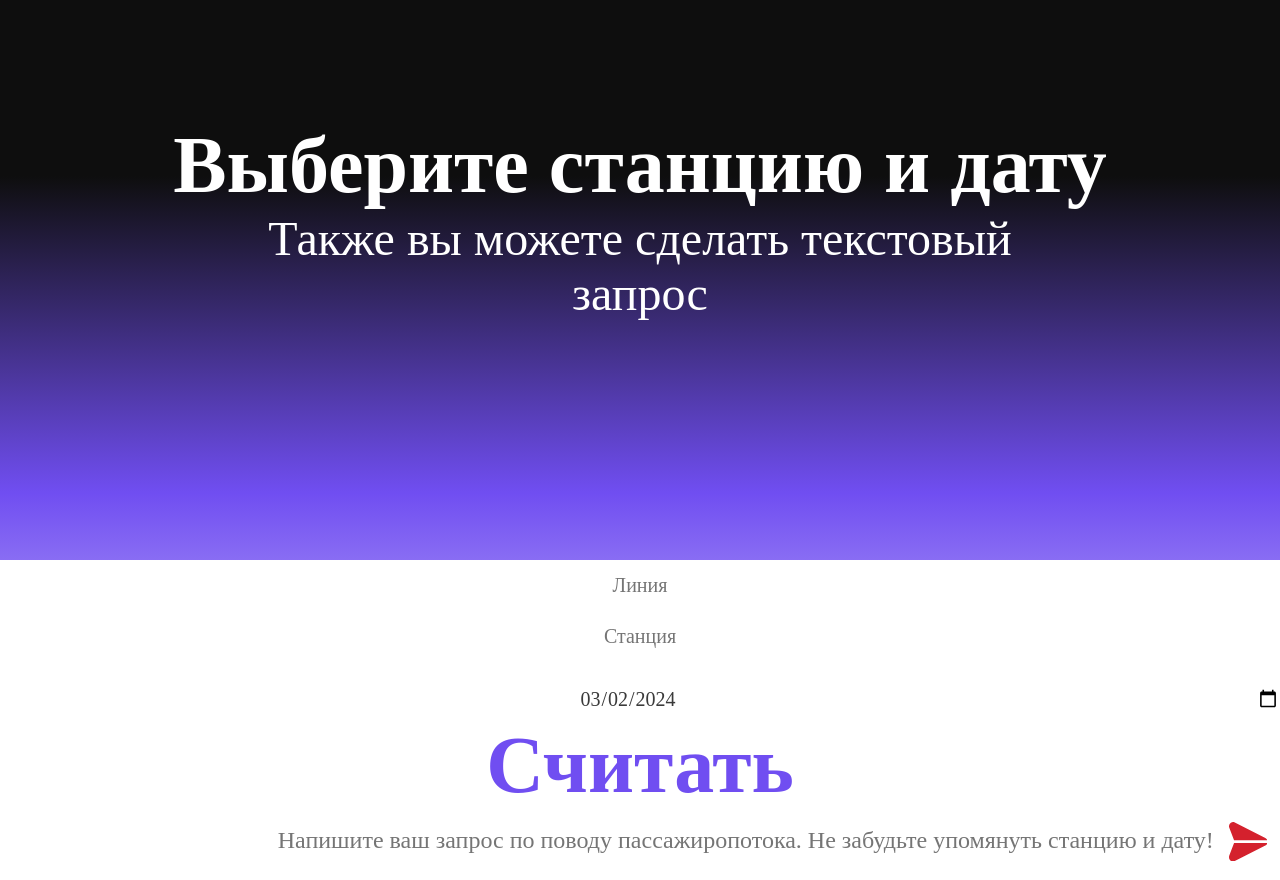
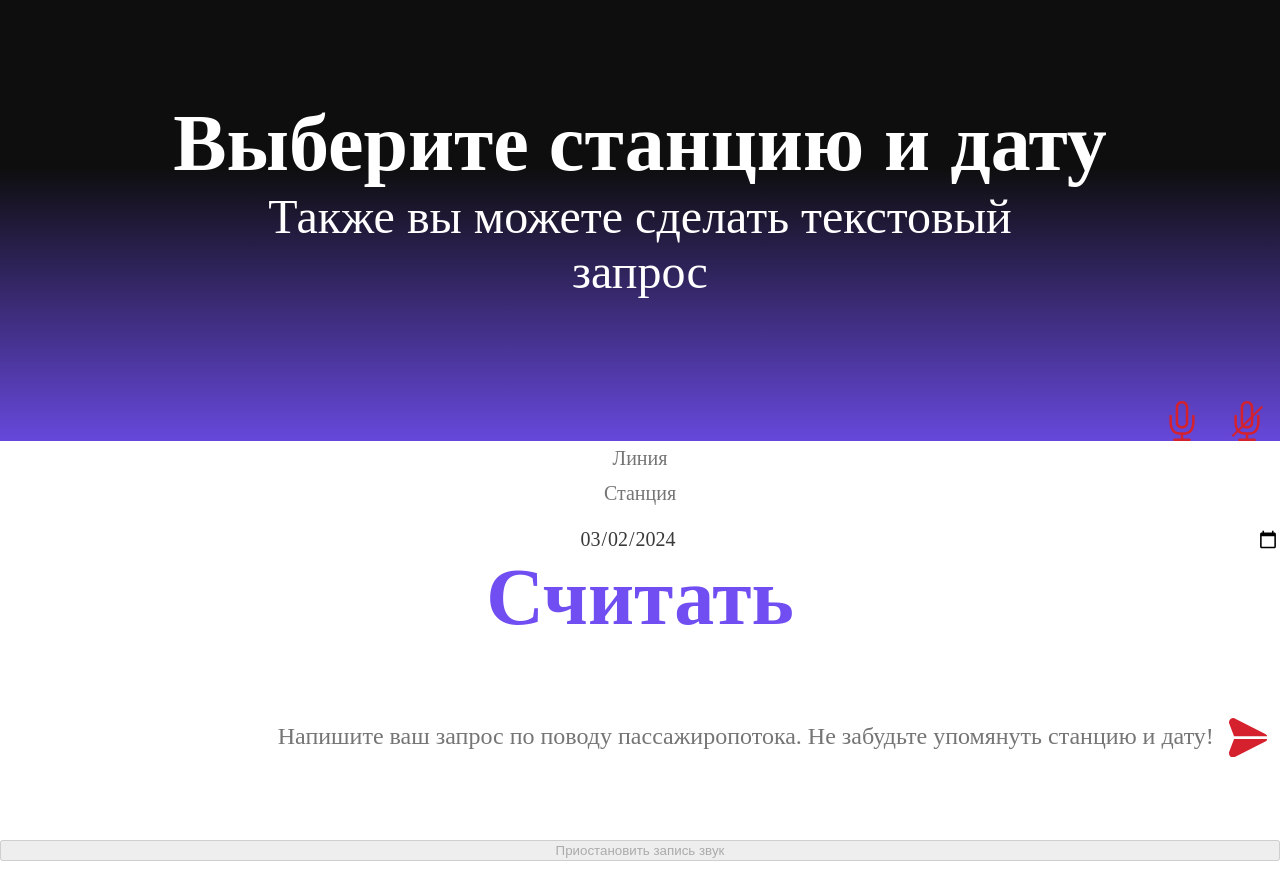
Before and after one commit to C0c0n4t/MosTrans, a Flask app: template frontend/templates/index.html in a window 1280 px wide. Run offline with Flask 3, Linux system fonts and the light colour scheme; the template is opened without the code that fills it, so the values that code supplies are empty; parts of the project's set-up code (start-up, migrations or seed data) failed here and were passed over; some web fonts are replaced.

Commit message:
Website fix

```diff
--- a/frontend/static/style.css
+++ b/frontend/static/style.css
@@ -37,7 +37,7 @@ body {
   /* margin: auto; */
   margin: 0;
 
-  height: 30vh;
+  /* height: 30vh; */
   width: 100%;
 
   box-sizing: border-box;
@@ -45,7 +45,7 @@ body {
 
   display: flex;
   flex-direction: column;
-  justify-content: space-evenly;
+  /* justify-content: space-evenly; */
 
   color: white;
   /* background-color: var(--theme-black); */
@@ -92,27 +92,28 @@ textarea:focus, .sub_but:focus {
 .info_container {
   display: flex;
   flex-direction: column;
-  justify-content: end;
+  /* justify-content: end; */
+  justify-content: space-evenly;
   align-items: center;
   /* --n: 2; */
   width: 100%;
   /* width: calc(var(--n)*100%); */
   /* height: 20vw; */
-  /* height: 100%; */
+  height: 100%;
   /* max-height: 20vh; */
   /* transform: translate(calc(var(--i, 0)/var(--n)*-100%)); */
-  overflow-x: hidden;
-  overflow-y: hidden;
+  /* overflow-x: hidden;
+  overflow-y: hidden; */
   /* vertical-align: bottom; */
   background-color: none;
 
   div {
     display: flex;
-    justify-content: space-evenly;
+    /* justify-content: space-evenly; */
     width: 100%;
     min-width: 50%;
-    height: 100%;
-    min-height: 100%;
+    /* height: 100%; */
+    /* min-height: 100%; */
     input {
     flex-grow: 1;
     }
@@ -166,7 +167,8 @@ textarea:focus, .sub_but:focus {
 
   /* min-height: 87vh;
   max-height: 87vh; */
-  height: 110vh;
+  height: 105vh;
+  /* height: 100%; */
   width: 100%;
 
   box-sizing: border-box;
@@ -192,7 +194,8 @@ textarea:focus, .sub_but:focus {
   justify-content: center;
 
 
-  height: 50%;
+  /* height: 50%; */
+  height: 100%;
   width: 400%;
 }
 
@@ -284,7 +287,10 @@ textarea:focus, .sub_but:focus {
   flex-direction: row;
   align-items: center;
 
-  height: 10vh;
+  /* height: 15vh; */
+  /* height: 100%; */
+  /* height: 60%; */
+  height: 26vh;
   /* width: 100vh; */
   /* min-width: 100vh; */
   width: 100%;
@@ -295,8 +301,9 @@ textarea:focus, .sub_but:focus {
 .input__field {
   /* margin-left: 1%; */
   width: 100%;
-  min-height: 5vh;
-
+  /* min-height: 5vh; */
+  height: 100%;
+  /* vertical-align: top; */
   /* vertical-align: middle; */
 
   box-sizing: border-box;
@@ -353,3 +360,34 @@ textarea:focus, .sub_but:focus {
   background-size: cover;
   background-repeat: no-repeat;
 }
+.micro_buttons_container {
+  display: flex;
+  flex-direction: row;
+  justify-content: end;
+}
+
+.start_voice {
+  margin-inline: 1%;
+  margin-top: .4vh;
+  width: 5vh;
+  border: 0;
+
+  aspect-ratio: 1/1;
+  background: none;
+  background-image: url('../static/start_voice.svg');
+  background-size: cover;
+  background-repeat: no-repeat;
+}
+
+.stop_voice {
+  margin-inline: 1%;
+  margin-top: .4vh;
+  width: 5vh;
+  border: 0;
+
+  aspect-ratio: 1/1;
+  background: none;
+  background-image: url('../static/stop_voice.svg');
+  background-size: cover;
+  background-repeat: no-repeat;
+}
--- a/frontend/templates/index.html
+++ b/frontend/templates/index.html
@@ -34,6 +34,12 @@
       <!-- <input class="date" placeholder="21.04.2024"></input> -->
     </div>
     <div class="info_container">
+      <div class="micro_buttons_container">
+        <button id="start-voice" class="start_voice"></button>
+        <button id="stop-voice" class="stop_voice" disabled></button>
+        <!-- <button id="start-voice" class="start_voice">Начать записывать звук</button>
+        <button id="stop-voice" class="stop_voice" disabled>Закончить записывать звук</button> -->
+      </div>
       <form action="#" method="get" enctype="multipart/form-data" class="sub__form">
 
         <div class="stations_lines_date_container">
@@ -70,7 +76,7 @@
     </div>
           <!-- </form> -->
   </div>
-    <script>
+    <!-- <script>
       const _C = document.querySelector('.info_container'),
       N = _C.children.length;
 
@@ -122,7 +128,7 @@
 
       _C.addEventListener('mouseup', move, false);
       _C.addEventListener('touchend', move, false);
-    </script>
+    </script> -->
 
     <script>
       window.onload = function() {
@@ -223,7 +229,7 @@
 <!--
 <button id="start-voice">Начать записывать звук</button>
 <button id="stop-voice" disabled>Закончить записывать звук</button> -->
-<!-- <button id="pause-voice" disabled>Приостановить запись звук</button> -->
+<button id="pause-voice" disabled>Приостановить запись звук</button>
 
 <script>(function(f){if(typeof exports==="object"&&typeof module!=="undefined"){module.exports=f()}else if(typeof define==="function"&&define.amd){define([],f)}else{var g;if(typeof window!=="undefined"){g=window}else if(typeof global!=="undefined"){g=global}else if(typeof self!=="undefined"){g=self}else{g=this}g.Recorder = f()}})(function(){var define,module,exports;return (function e(t,n,r){function s(o,u){if(!n[o]){if(!t[o]){var a=typeof require=="function"&&require;if(!u&&a)return a(o,!0);if(i)return i(o,!0);var f=new Error("Cannot find module '"+o+"'");throw f.code="MODULE_NOT_FOUND",f}var l=n[o]={exports:{}};t[o][0].call(l.exports,function(e){var n=t[o][1][e];return s(n?n:e)},l,l.exports,e,t,n,r)}return n[o].exports}var i=typeof require=="function"&&require;for(var o=0;o<r.length;o++)s(r[o]);return s})({1:[function(require,module,exports){
 "use strict";
```
Also changed, not shown: frontend/static/start_voice.svg (added), frontend/static/stop_voice.svg (added).
